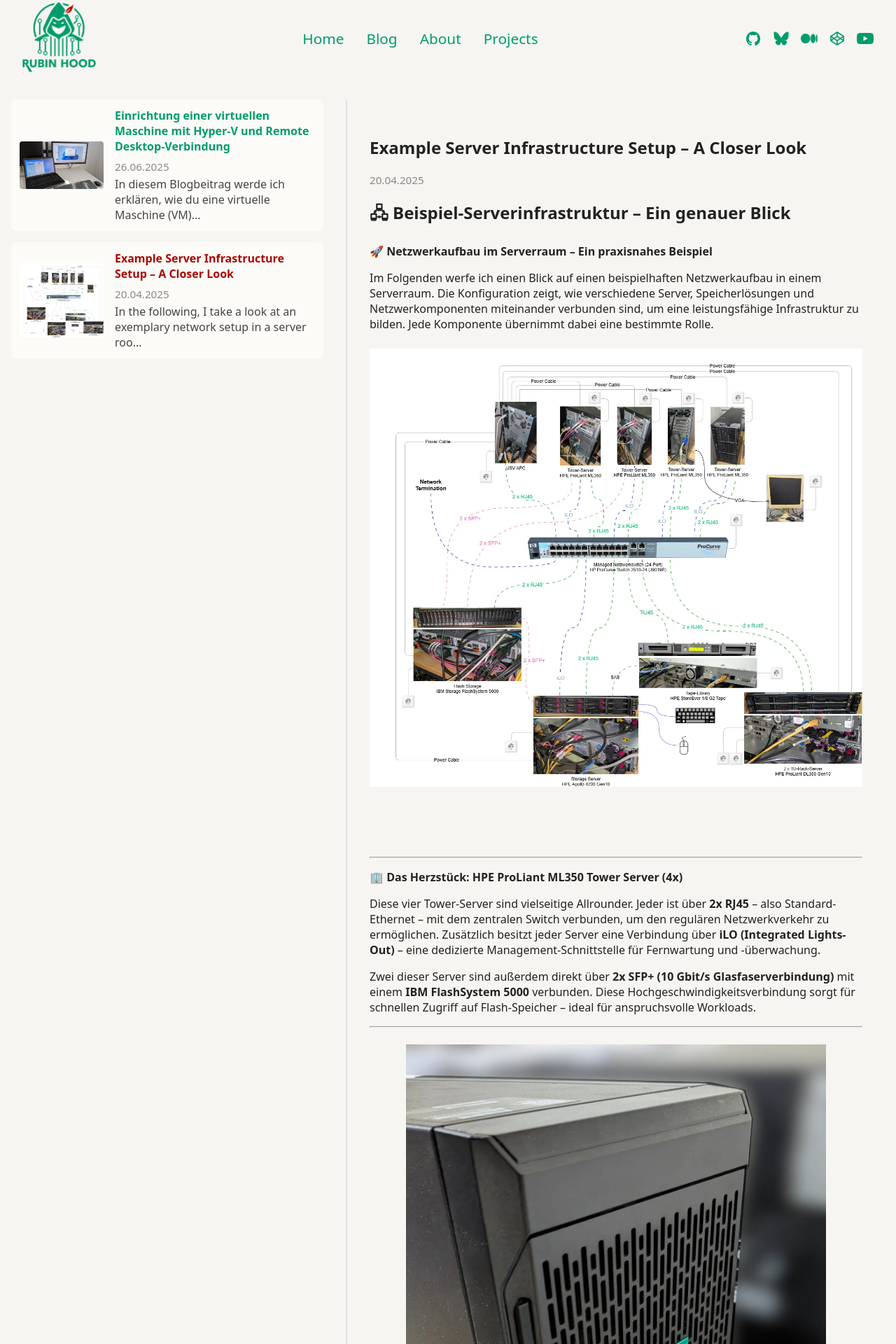
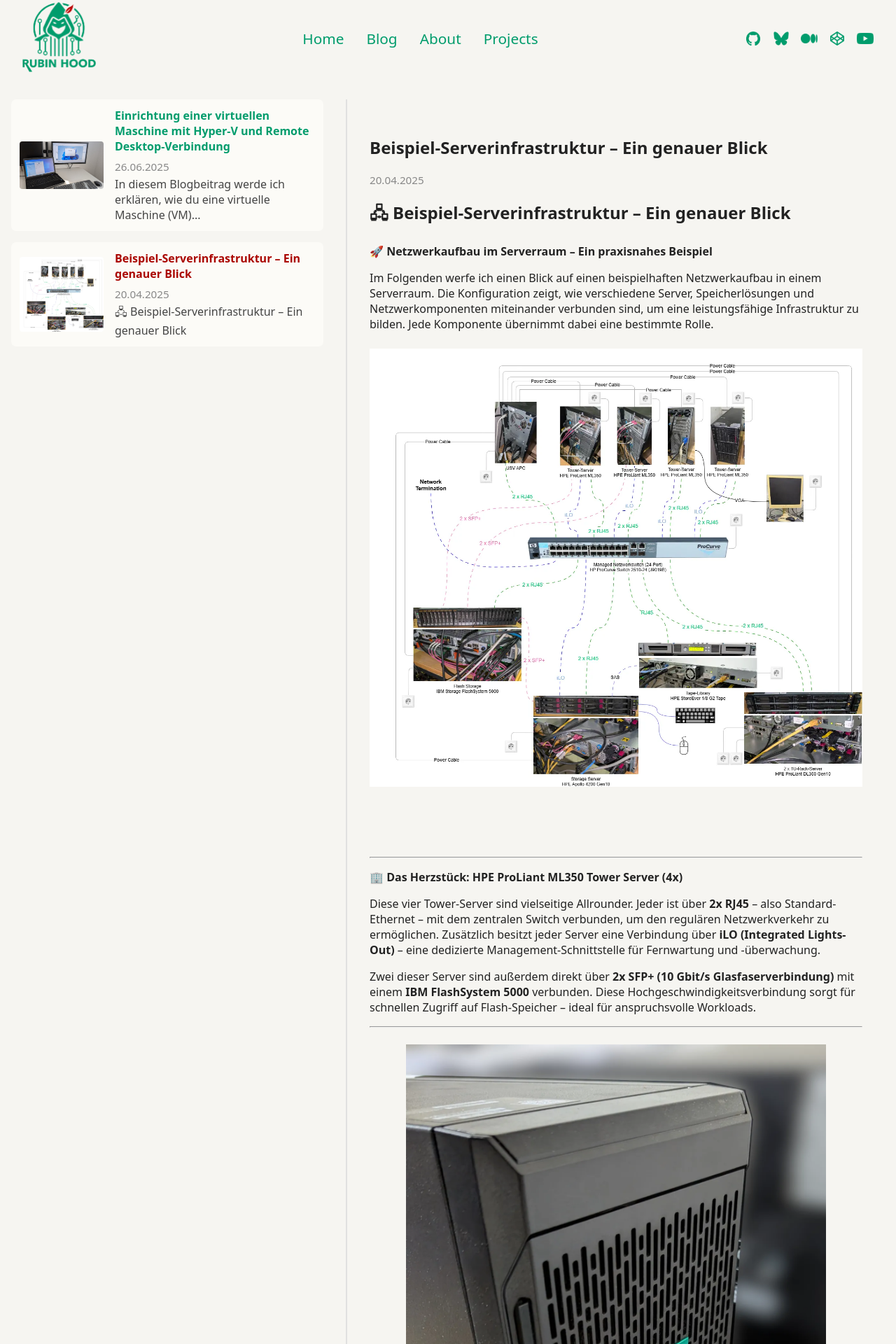
Before and after one commit to rubin-hood/rubinhood-blog, a Jekyll site: the page built from _posts/2025-04-20-Example-Server-Infrastructure-Setup-A-Closer-Look.md, in a window 1280 px wide. Shown: the top 1920 px of the page at 70% size. Built offline with Jekyll 4.4.1, drawn with Linux system fonts in a browser that asks for light colours.

Commit message:
Update 2025-04-20-Example-Server-Infrastructure-Setup-A-Closer-Look.md

```diff
--- a/_posts/2025-04-20-Example-Server-Infrastructure-Setup-A-Closer-Look.md
+++ b/_posts/2025-04-20-Example-Server-Infrastructure-Setup-A-Closer-Look.md
@@ -1,8 +1,8 @@
 ---
 date: 20.04.2025
 layout: post
-title: Example Server Infrastructure Setup – A Closer Look
-excerpt: "In the following, I take a look at an exemplary network setup in a server room. The configuration shows how various servers, storage solutions, and network components are interconnected to form a powerful infrastructure."
+title: Beispiel-Serverinfrastruktur – Ein genauer Blick
+excerpt:
 image: /rubinhood-blog/assets/img/Example-Server-Infrastructure-Setup-A-Closer-Look/0001.webp
 ---
 
```
